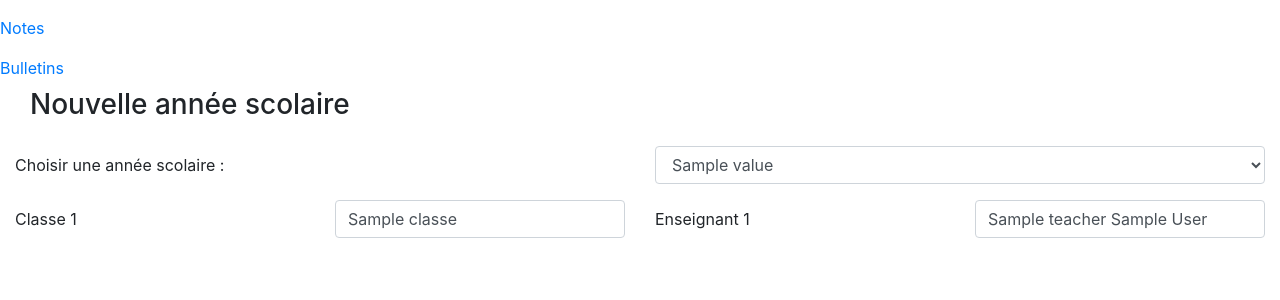
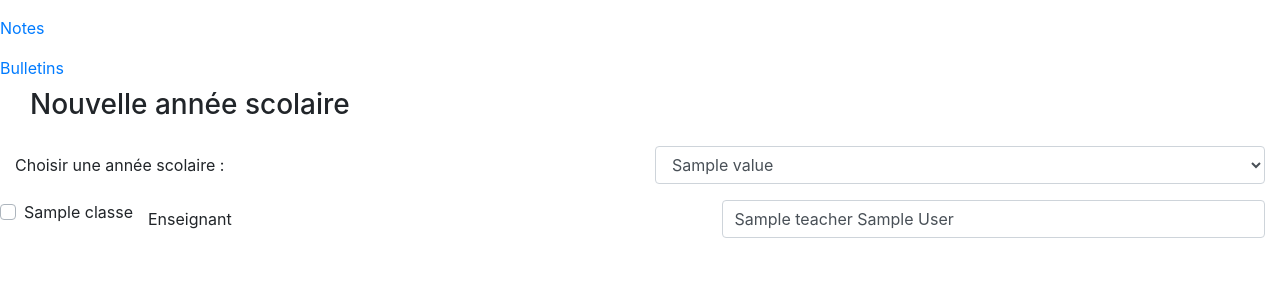
Before and after one commit to MoiMemeMoussa/primaire-frontend, a Symfony app: template templates/index.html.twig in a window 1280 px wide. Shown: the part 297-597 px from the top of the page. Run offline with Twig, Linux system fonts and the light colour scheme; the template is opened without the code that fills it: most values are stand-ins (such as "Sample title", 1, 10 or a date in 2020); some libraries are stand-ins or nearby versions.

Commit message:
Replaced classes text inputs with checkboxes

```diff
--- a/templates/index.html.twig
+++ b/templates/index.html.twig
@@ -29,13 +29,13 @@
             </div>
         </div>
         <div id="school_classes">
-            {% for index, class in classes %}
+            {% for class in classes %}
                 <div class="form-group row">
-                    <label for="class" class="col col-form-label">Classe {{ index + 1 }}</label>
-                    <div class="col">
-                        <input id="class" class="form-control" type="text" value="{{ class.name }}"/>
+                    <div class="custom-control custom-checkbox">
+                        <input id="{{ class.idClasse }}" class="custom-control-input" type="checkbox" name="{{ class.idClasse }}"/>
+                        <label for="{{ class.idClasse }}" class="custom-control-label">{{ class.name }}</label>
                     </div>
-                    <label for="teacher" class="col col-form-label">Enseignant {{ index + 1 }}</label>
+                    <label for="teacher" class="col col-form-label">Enseignant</label>
                     <div class="col">
                         <input id="teacher" class="form-control" type="text" value="{{ teacher.title }} {{ teacher.firstName }} {{ teacher.lastName }}"/>
                     </div>
```
